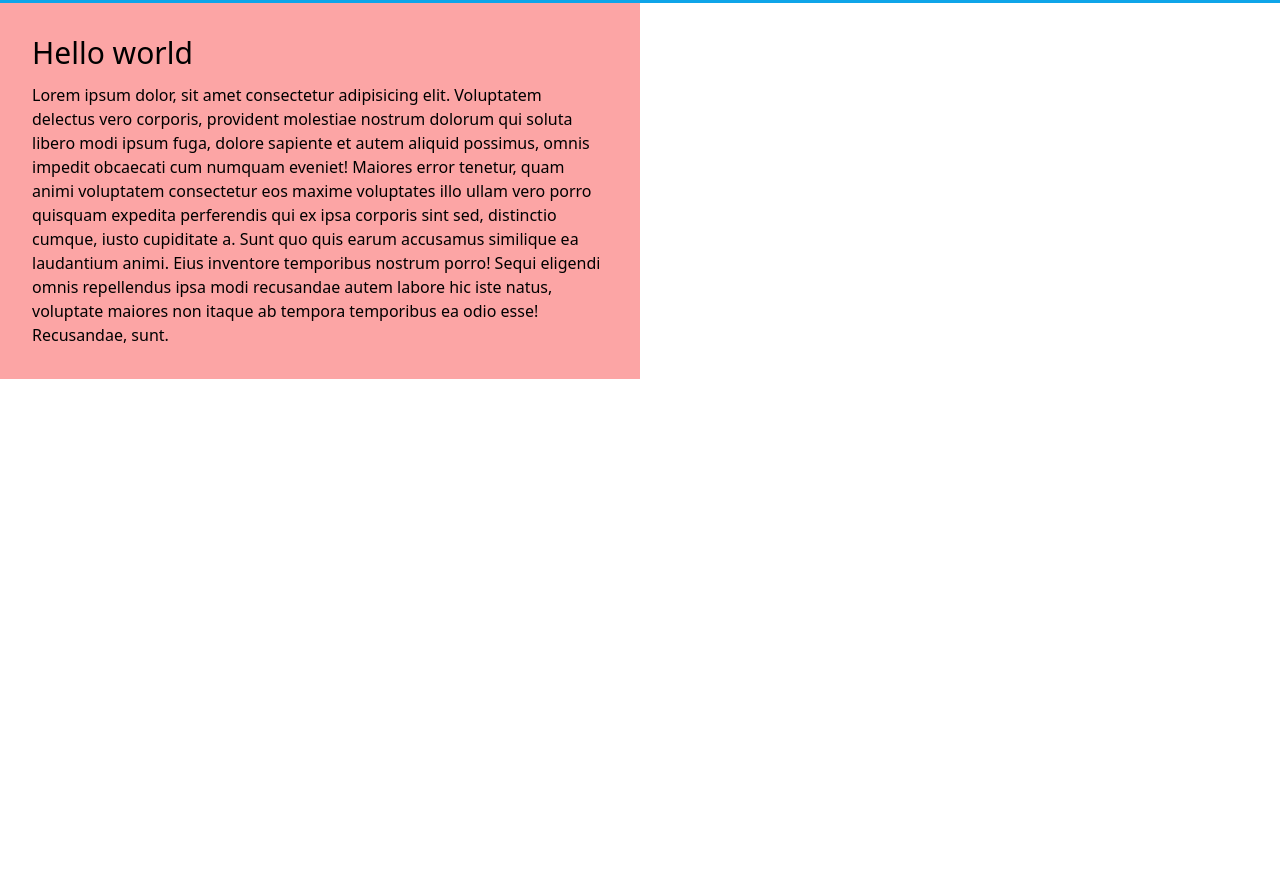
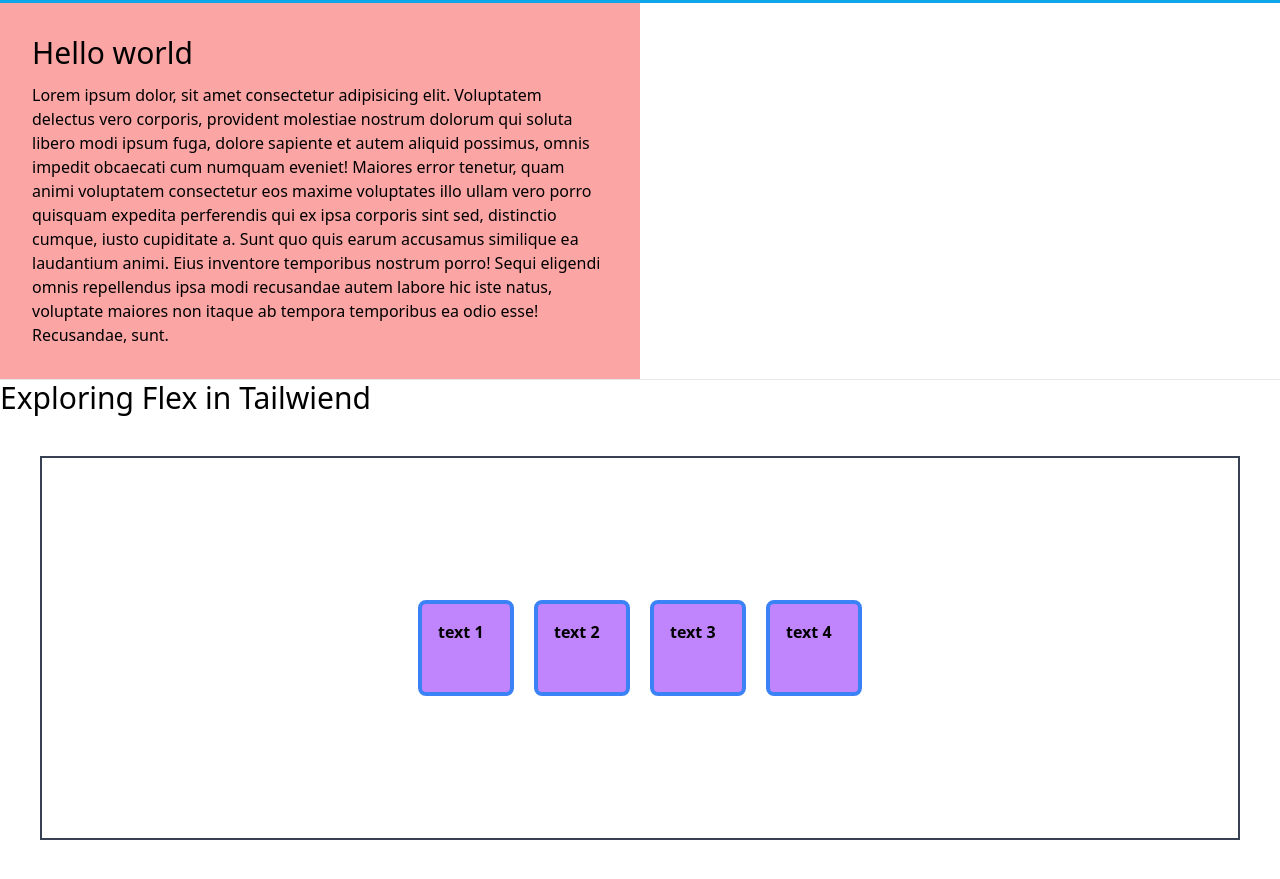
Before and after one commit to AbuMdNayeemKhan/ph-m3-m12, a plain HTML site: page intro-to-tailwiend-css/index.html in a window 1280 px wide. Shown: the part 341-1220 px from the top of the page. Before the commit the page ends 800 px from the top, so only its background shows below. Drawn offline with nearby package versions, Linux system fonts and the light colour scheme.

Commit message:
Learning Rotate

```diff
--- a/intro-to-tailwiend-css/index.html
+++ b/intro-to-tailwiend-css/index.html
@@ -31,5 +31,23 @@
             <p class="">Lorem ipsum dolor, sit amet consectetur adipisicing elit. Voluptatem delectus vero corporis, provident molestiae nostrum dolorum qui soluta libero modi ipsum fuga, dolore sapiente et autem aliquid possimus, omnis impedit obcaecati cum numquam eveniet! Maiores error tenetur, quam animi voluptatem consectetur eos maxime voluptates illo ullam vero porro quisquam expedita perferendis qui ex ipsa corporis sint sed, distinctio cumque, iusto cupiditate a. Sunt quo quis earum accusamus similique ea laudantium animi. Eius inventore temporibus nostrum porro! Sequi eligendi omnis repellendus ipsa modi recusandae autem labore hic iste natus, voluptate maiores non itaque ab tempora temporibus ea odio esse! Recusandae, sunt.</p>
         </div>
     </section>
+    <hr>
+    <section>
+        <h3 class="text-3xl">Exploring Flex in Tailwiend</h3>
+        <div class="flex gap-5 justify-center items-center h-96 border-2 border-gray-700 m-10">
+            <div class="bg-purple-400 h-24 w-24 border-4 border-blue-500 rounded-lg p-4 font-bold">
+                text 1
+            </div>
+            <div class="bg-purple-400 h-24 w-24 border-4 border-blue-500 rotate-40 rounded-lg p-4 font-bold">
+                text 2
+            </div>
+            <div class="bg-purple-400 h-24 w-24 border-4 border-blue-500 rounded-lg p-4 font-bold">
+                text 3
+            </div>
+            <div class="bg-purple-400 h-24 w-24 border-4 border-blue-500 rounded-lg p-4 font-bold">
+                text 4
+            </div>
+        </div>
+    </section>
 </body>
 </html>
```
